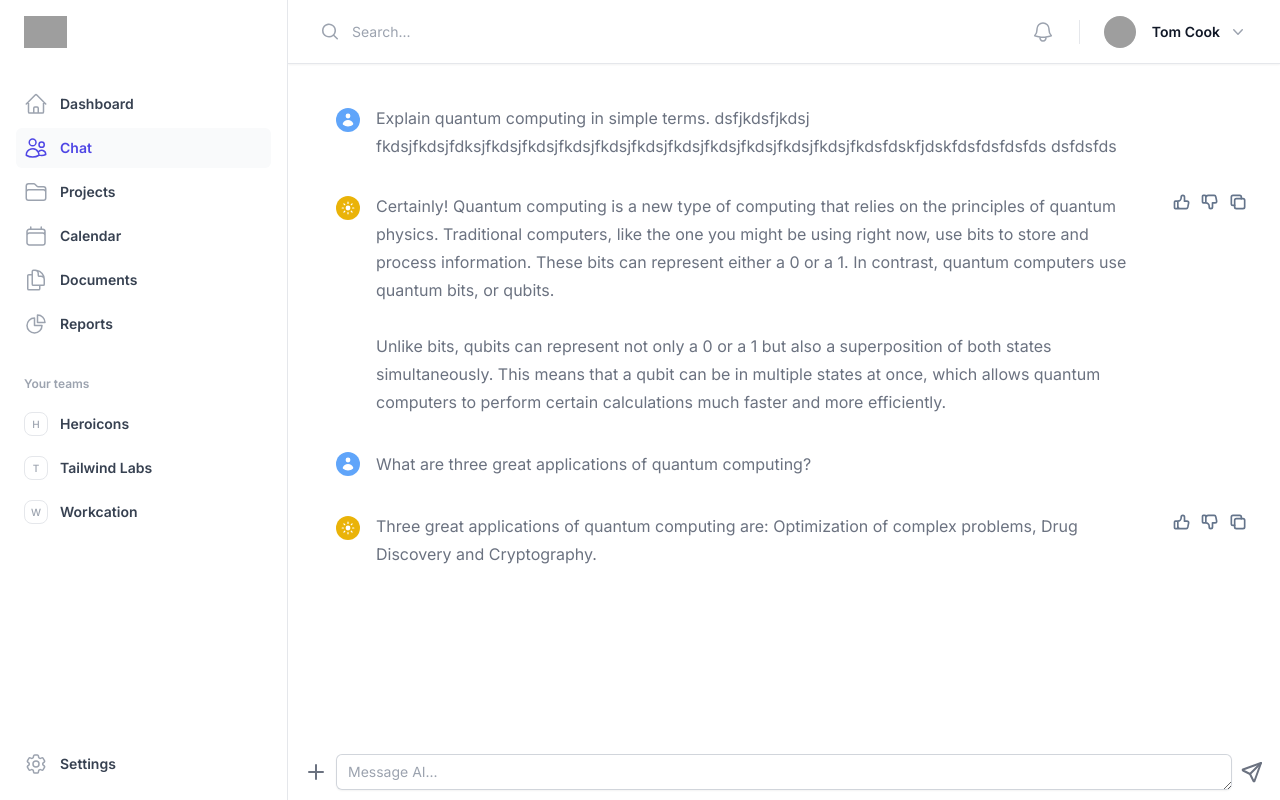
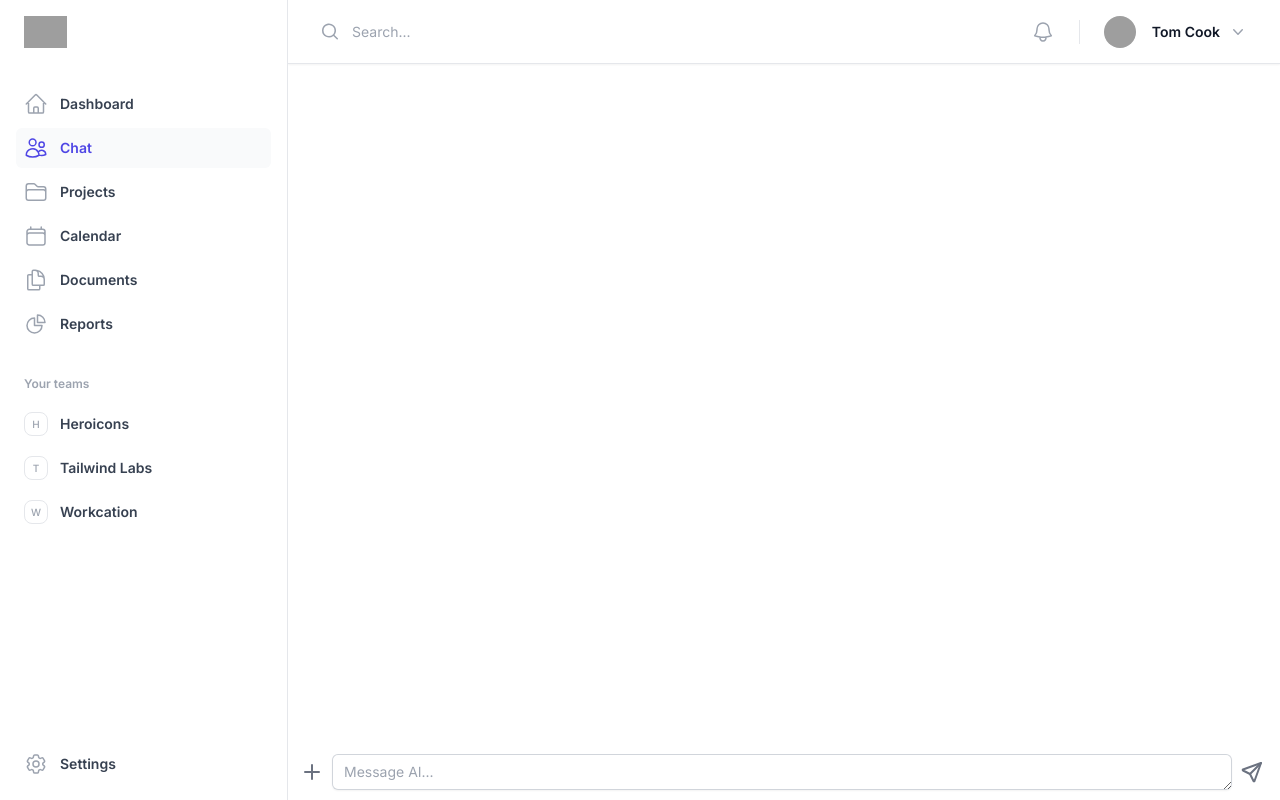
Before and after one commit to DaveHudson/basechat, a Next.js app: page /chat in a window 1280 px wide. Built offline with nearby package versions, Linux system fonts and the light colour scheme; grey boxes are pictures that could not be loaded.

Commit message:
Working AI chat

```diff
--- /dev/null
+++ b/app/api/chat/route.ts
@@ -0,0 +1,67 @@
+import { NextRequest } from "next/server";
+import { Message as VercelChatMessage, StreamingTextResponse } from "ai";
+
+import { ChatOpenAI } from "langchain/chat_models/openai";
+import { BytesOutputParser } from "langchain/schema/output_parser";
+import { PromptTemplate } from "langchain/prompts";
+
+export const runtime = "edge";
+
+/**
+ * Basic memory formatter that stringifies and passes
+ * message history directly into the model.
+ */
+const formatMessage = (message: VercelChatMessage) => {
+  return `${message.role}: ${message.content}`;
+};
+
+const TEMPLATE = `You are a pirate named Patchy. All responses must be extremely verbose and in pirate dialect.
+
+Current conversation:
+{chat_history}
+
+User: {input}
+AI:`;
+
+/*
+ * This handler initializes and calls a simple chain with a prompt,
+ * chat model, and output parser. See the docs for more information:
+ *
+ * https://js.langchain.com/docs/guides/expression_language/cookbook#prompttemplate--llm--outputparser
+ */
+export async function POST(req: NextRequest) {
+  const body = await req.json();
+  const messages = body.messages ?? [];
+  const formattedPreviousMessages = messages.slice(0, -1).map(formatMessage);
+  const currentMessageContent = messages[messages.length - 1].content;
+
+  const prompt = PromptTemplate.fromTemplate(TEMPLATE);
+  /**
+   * See a full list of supported models at:
+   * https://js.langchain.com/docs/modules/model_io/models/
+   */
+  const model = new ChatOpenAI({
+    temperature: 0.8,
+  });
+
+  /**
+   * Chat models stream message chunks rather than bytes, so this
+   * output parser handles serialization and encoding.
+   */
+  const outputParser = new BytesOutputParser();
+
+  /*
+   * Can also initialize as:
+   *
+   * import { RunnableSequence } from "langchain/schema/runnable";
+   * const chain = RunnableSequence.from([prompt, model, outputParser]);
+   */
+  const chain = prompt.pipe(model).pipe(outputParser);
+
+  const stream = await chain.stream({
+    chat_history: formattedPreviousMessages.join("\n"),
+    input: currentMessageContent,
+  });
+
+  return new StreamingTextResponse(stream);
+}
--- a/app/chat/page.tsx
+++ b/app/chat/page.tsx
@@ -1,11 +1,11 @@
-import Messages from "../components/messages";
-import PromptInput from "../components/prompt-input";
+"use client";
+
+import PromptContainer from "../components/prompt-container";
 
 export default function Chat() {
   return (
-    <div className="flex">
-      <Messages />
-      <PromptInput />
+    <div className="flex flex-col">
+      <PromptContainer />
     </div>
   );
 }
--- a/app/components/messages.tsx
+++ b/app/components/messages.tsx
@@ -1,28 +1,31 @@
+"use client";
+
+import { useEffect, useRef } from "react";
 import MessageAI from "./message-ai";
 import MessageUser from "./message-user";
+import type { Message } from "ai/react";
 
-export default function Messages() {
+export default function Messages({ messages }: { messages: Message[] }) {
+  const messagesEndRef = useRef<HTMLDivElement>(null);
+
+  useEffect(() => {
+    if (messagesEndRef.current) {
+      messagesEndRef.current.scrollIntoView({ behavior: "smooth" });
+    }
+  }, [messages]);
+
   return (
     <div className="flex-1 space-y-8 overflow-y-auto leading-6 sm:text-base sm:leading-7">
-      <MessageUser>
-        Explain quantum computing in simple terms. dsfjkdsfjkdsj
-        fkdsjfkdsjfdksjfkdsjfkdsjfkdsjfkdsjfkdsjfkdsjfkdsjfkdsjfkdsjfkdsjfkdsfdskfjdskfdsfdsfdsfds dsfdsfds
-      </MessageUser>
-      <MessageAI>
-        Certainly! Quantum computing is a new type of computing that relies on the principles of quantum physics.
-        Traditional computers, like the one you might be using right now, use bits to store and process information.
-        These bits can represent either a 0 or a 1. In contrast, quantum computers use quantum bits, or qubits.
-        <br />
-        <br />
-        Unlike bits, qubits can represent not only a 0 or a 1 but also a superposition of both states simultaneously.
-        This means that a qubit can be in multiple states at once, which allows quantum computers to perform certain
-        calculations much faster and more efficiently.
-      </MessageAI>
-      <MessageUser>What are three great applications of quantum computing?</MessageUser>
-      <MessageAI>
-        Three great applications of quantum computing are: Optimization of complex problems, Drug Discovery and
-        Cryptography.
-      </MessageAI>
+      {messages.map((message, index) => (
+        <div key={message.id}>
+          {message.role === "user" ? (
+            <MessageUser>{message.content}</MessageUser>
+          ) : (
+            <MessageAI>{message.content}</MessageAI>
+          )}
+          {index === messages.length - 1 ? <div ref={messagesEndRef} /> : null}
+        </div>
+      ))}
     </div>
   );
 }
--- /dev/null
+++ b/app/components/prompt-container.tsx
@@ -0,0 +1,100 @@
+"use client";
+import { useChat } from "ai/react";
+import { useEffect, useRef } from "react";
+import invariant from "tiny-invariant";
+import Messages from "./messages";
+
+export default function PromptContainer() {
+  const { input, handleInputChange, handleSubmit, messages } = useChat();
+  const textareaRef = useRef(null);
+
+  useEffect(() => {
+    invariant(textareaRef.current, "Expected textarea to be defined");
+    const textarea = textareaRef.current as HTMLTextAreaElement;
+    const resizeTextarea = () => {
+      textarea.style.height = "auto";
+      textarea.style.height = `${textarea.scrollHeight}px`;
+    };
+    textarea.addEventListener("input", resizeTextarea);
+    resizeTextarea();
+    return () => {
+      textarea.removeEventListener("input", resizeTextarea);
+    };
+  }, []);
+
+  return (
+    <>
+      <div className="flex pb-4">
+        <Messages messages={messages} />
+      </div>
+
+      <div className="fixed bottom-0 left-0 right-0 z-10 lg:pl-72 bg-white">
+        <form className="flex w-full items-center rounded-md pl-1 pr-2 pb-2" onSubmit={handleSubmit}>
+          <label htmlFor="prompt" className="sr-only">
+            Enter your prompt
+          </label>
+          <div>
+            <button className="hover:text-blue-600 dark:text-slate-200 dark:hover:text-blue-600 sm:p-2" type="button">
+              <svg
+                xmlns="http://www.w3.org/2000/svg"
+                className="h-6 w-6"
+                aria-hidden="true"
+                viewBox="0 0 24 24"
+                strokeWidth="2"
+                stroke="currentColor"
+                fill="none"
+                strokeLinecap="round"
+                strokeLinejoin="round"
+              >
+                <path stroke="none" d="M0 0h24v24H0z" fill="none"></path>
+                <path d="M12 5l0 14"></path>
+                <path d="M5 12l14 0"></path>
+              </svg>
+              <span className="sr-only">Attach file</span>
+            </button>
+          </div>
+          <textarea
+            ref={textareaRef}
+            id="prompt"
+            rows={1}
+            className="block w-full rounded-md border-0 py-1.5 text-gray-900 shadow-sm ring-1 ring-inset ring-gray-300 placeholder:text-gray-400 focus:ring-2 focus:ring-inset focus:ring-indigo-600 sm:text-sm sm:leading-6"
+            placeholder="Message AI..."
+            onChange={handleInputChange}
+            onKeyDown={(event) => {
+              if (event.key === "Enter" && !event.shiftKey) {
+                invariant(event.currentTarget.form, "Expected form to be defined");
+                event.preventDefault();
+                const formEvent = new Event("submit", { bubbles: true, cancelable: true });
+                event.currentTarget.form.dispatchEvent(formEvent);
+              }
+            }}
+            value={input}
+          ></textarea>
+          <div>
+            <button
+              className="inline-flex hover:text-blue-600 dark:text-slate-200 dark:hover:text-blue-600 sm:p-2"
+              type="submit"
+            >
+              <svg
+                xmlns="http://www.w3.org/2000/svg"
+                className="h-6 w-6"
+                aria-hidden="true"
+                viewBox="0 0 24 24"
+                strokeWidth="2"
+                stroke="currentColor"
+                fill="none"
+                strokeLinecap="round"
+                strokeLinejoin="round"
+              >
+                <path stroke="none" d="M0 0h24v24H0z" fill="none"></path>
+                <path d="M10 14l11 -11"></path>
+                <path d="M21 3l-6.5 18a.55 .55 0 0 1 -1 0l-3.5 -7l-7 -3.5a.55 .55 0 0 1 0 -1l18 -6.5"></path>
+              </svg>
+              <span className="sr-only">Send message</span>
+            </button>
+          </div>
+        </form>
+      </div>
+    </>
+  );
+}
--- a/app/components/prompt-input.tsx
+++ /dev/null
@@ -1,81 +0,0 @@
-"use client";
-import { useEffect, useRef } from "react";
-import invariant from "tiny-invariant";
-
-export default function PromptInput() {
-  const textareaRef = useRef(null);
-
-  useEffect(() => {
-    invariant(textareaRef.current, "Expected textarea to be defined");
-    const textarea = textareaRef.current as HTMLTextAreaElement;
-    const resizeTextarea = () => {
-      textarea.style.height = "auto";
-      textarea.style.height = `${textarea.scrollHeight}px`;
-    };
-    textarea.addEventListener("input", resizeTextarea);
-    resizeTextarea();
-    return () => {
-      textarea.removeEventListener("input", resizeTextarea);
-    };
-  }, []);
-
-  return (
-    <div className="fixed bottom-0 left-0 right-0 z-10 lg:pl-72">
-      <form className="flex w-full items-center rounded-md p-2">
-        <label htmlFor="prompt" className="sr-only">
-          Enter your prompt
-        </label>
-        <div>
-          <button className="hover:text-blue-600 dark:text-slate-200 dark:hover:text-blue-600 sm:p-2" type="button">
-            <svg
-              xmlns="http://www.w3.org/2000/svg"
-              className="h-6 w-6"
-              aria-hidden="true"
-              viewBox="0 0 24 24"
-              strokeWidth="2"
-              stroke="currentColor"
-              fill="none"
-              strokeLinecap="round"
-              strokeLinejoin="round"
-            >
-              <path stroke="none" d="M0 0h24v24H0z" fill="none"></path>
-              <path d="M12 5l0 14"></path>
-              <path d="M5 12l14 0"></path>
-            </svg>
-            <span className="sr-only">Attach file</span>
-          </button>
-        </div>
-        <textarea
-          ref={textareaRef}
-          id="prompt"
-          rows={1}
-          className="block w-full rounded-md border-0 py-1.5 text-gray-900 shadow-sm ring-1 ring-inset ring-gray-300 placeholder:text-gray-400 focus:ring-2 focus:ring-inset focus:ring-indigo-600 sm:text-sm sm:leading-6"
-          placeholder="Message AI..."
-        ></textarea>
-        <div>
-          <button
-            className="inline-flex hover:text-blue-600 dark:text-slate-200 dark:hover:text-blue-600 sm:p-2"
-            type="submit"
-          >
-            <svg
-              xmlns="http://www.w3.org/2000/svg"
-              className="h-6 w-6"
-              aria-hidden="true"
-              viewBox="0 0 24 24"
-              strokeWidth="2"
-              stroke="currentColor"
-              fill="none"
-              strokeLinecap="round"
-              strokeLinejoin="round"
-            >
-              <path stroke="none" d="M0 0h24v24H0z" fill="none"></path>
-              <path d="M10 14l11 -11"></path>
-              <path d="M21 3l-6.5 18a.55 .55 0 0 1 -1 0l-3.5 -7l-7 -3.5a.55 .55 0 0 1 0 -1l18 -6.5"></path>
-            </svg>
-            <span className="sr-only">Send message</span>
-          </button>
-        </div>
-      </form>
-    </div>
-  );
-}
--- a/package.json
+++ b/package.json
@@ -12,6 +12,8 @@
     "@headlessui/react": "^1.7.17",
     "@heroicons/react": "^2.0.18",
     "@tailwindcss/forms": "^0.5.7",
+    "ai": "^2.2.26",
+    "langchain": "^0.0.198",
     "next": "14.0.3",
     "react": "^18",
     "react-dom": "^18",
```
Also changed, not shown: 1 other file (tests, documents, lock files or other folders).
